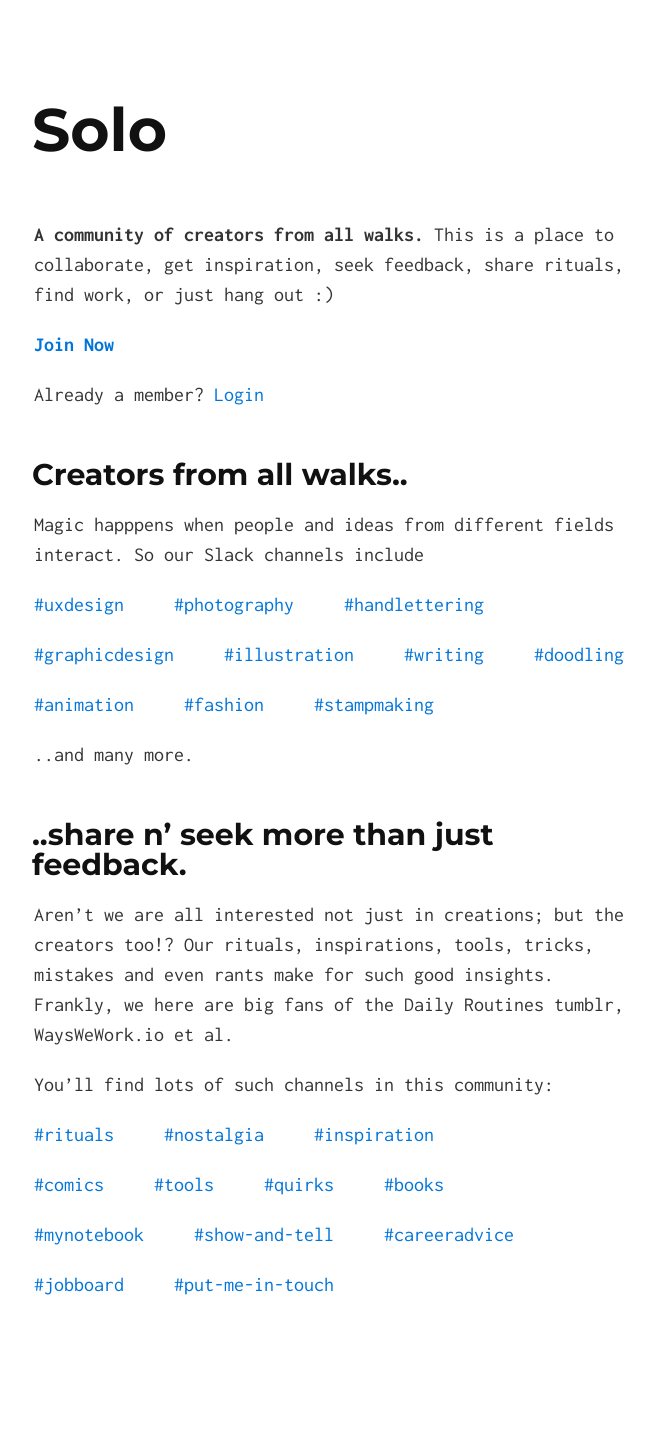
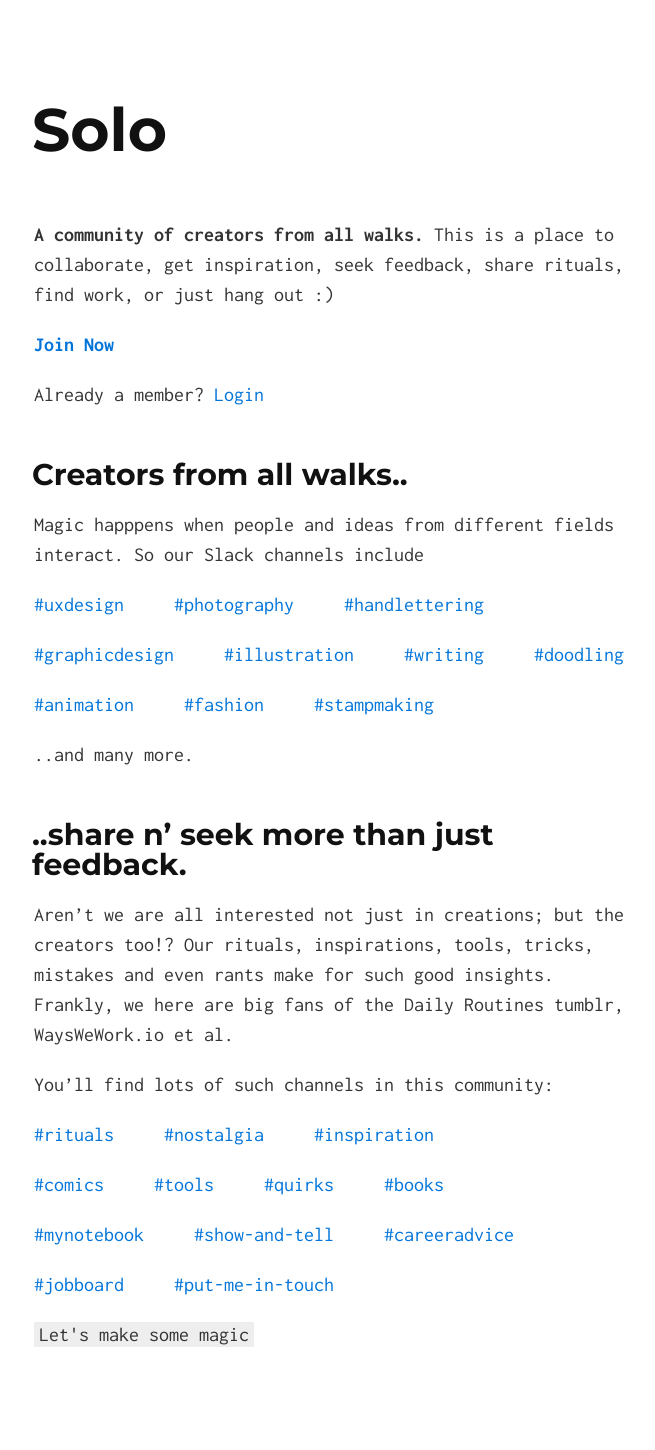
Before and after one commit to pzync/betterIndia, a Jekyll site: the page built from index.md, in a window 1280 px wide. Shown: the whole page, without its empty margins (306-961 px from the left). Built offline with Jekyll 4.4.1, drawn with Linux system fonts in a browser that asks for light colours; before the commit the page ends 1400 px from its top, so only the background shows below that.

Commit message:
Last line added

```diff
--- a/index.md
+++ b/index.md
@@ -42,3 +42,7 @@
 
 
 [#jobboard](http://)  &nbsp; &nbsp; [#put-me-in-touch](http://)
+
+
+
+`Let's make some magic`
```
